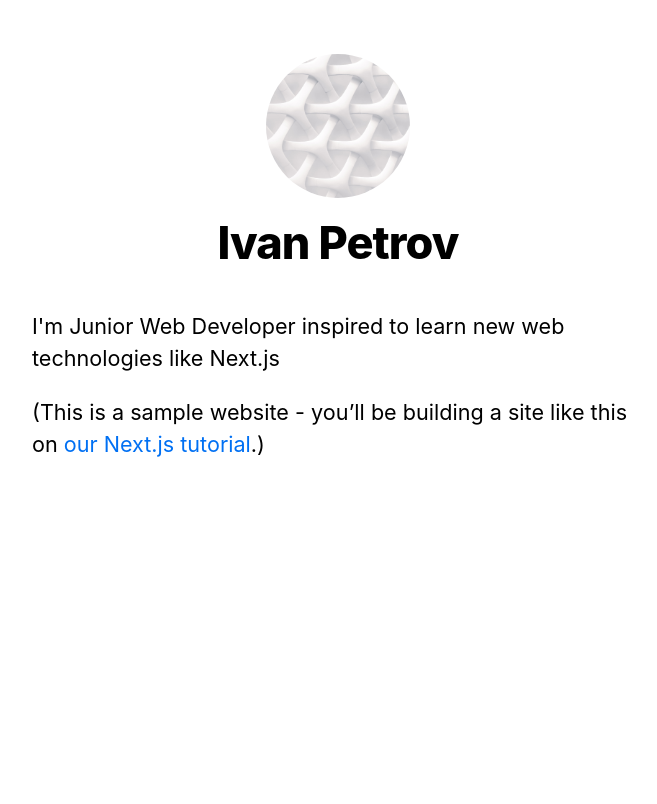
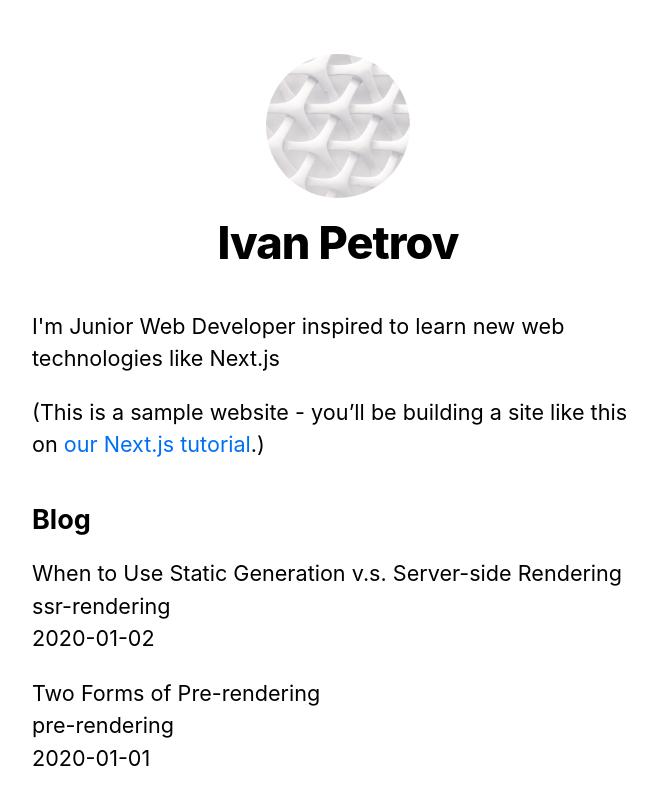
Before and after one commit to Nv4n/nextjs-learn, a Next.js app in the folder pages-router/nextjs-blog/: page / in a window 1280 px wide. Shown: the top 804 px of the page, without its empty margins (302-959 px from the left). Built offline with nearby package versions, Linux system fonts and the light colour scheme.

Commit message:
add fetch blog posts to ./ route

```diff
--- a/pages-router/nextjs-blog/pages/index.js
+++ b/pages-router/nextjs-blog/pages/index.js
@@ -1,8 +1,18 @@
 import Head from "next/head";
 import Layout, { siteTitle } from "../components/layout";
 import utilStyles from "../styles/utils.module.css";
+import { getSortedPostsData } from "../lib/posts";
 
-export default function Home() {
+export async function getStaticProps() {
+	const allPostsData = getSortedPostsData();
+	return {
+		props: {
+			allPostsData,
+		},
+	};
+}
+
+export default function Home({ allPostsData }) {
 	return (
 		<Layout home>
 			<Head>
@@ -20,6 +30,22 @@
 					.)
 				</p>
 			</section>
+			<section
+				className={`${utilStyles.headingMd} ${utilStyles.padding1px}`}
+			>
+				<h2 className={utilStyles.headingLg}>Blog</h2>
+				<ul className={utilStyles.list}>
+					{allPostsData.map(({ id, date, title }) => (
+						<li className={utilStyles.listItem} key={id}>
+							{title}
+							<br />
+							{id}
+							<br />
+							{date}
+						</li>
+					))}
+				</ul>
+			</section>
 		</Layout>
 	);
 }
```
